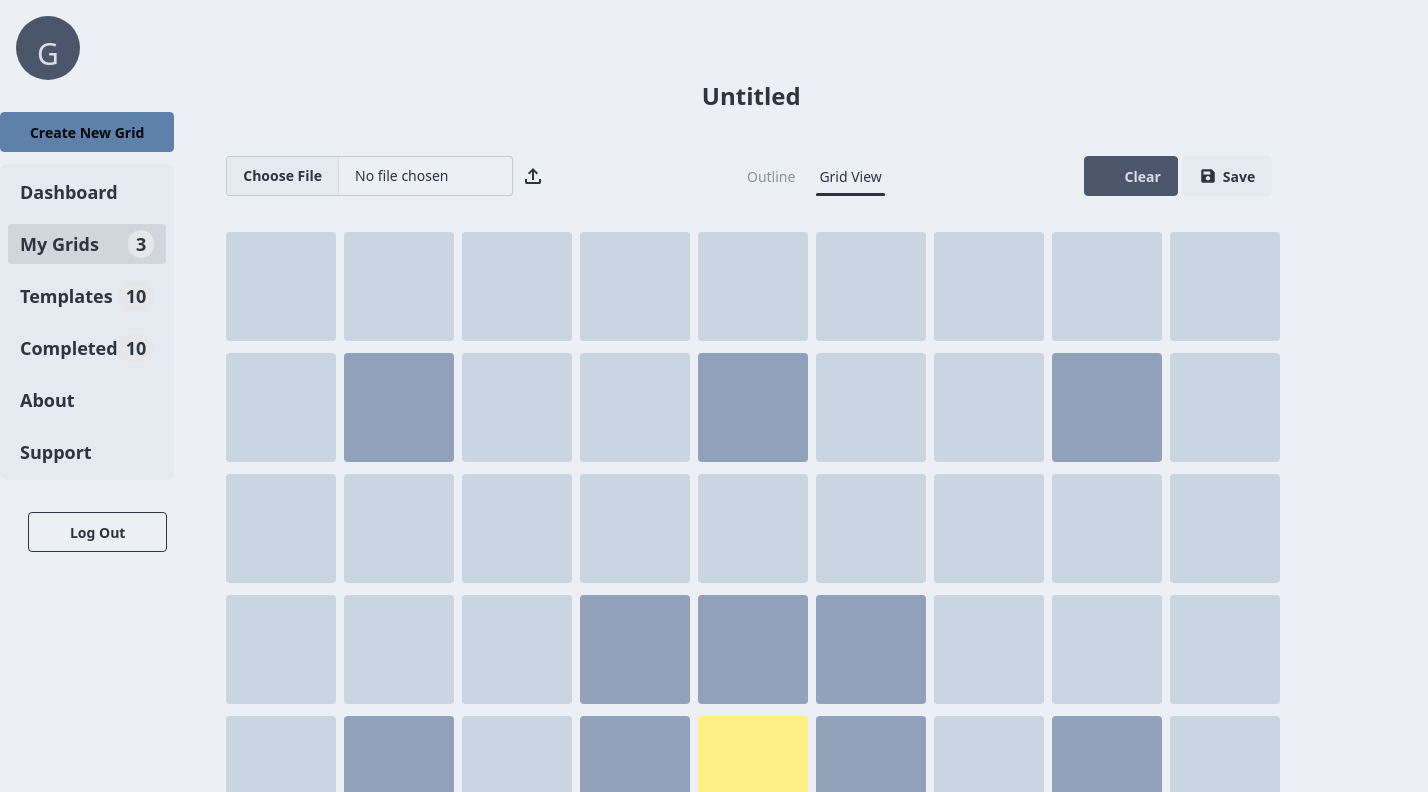
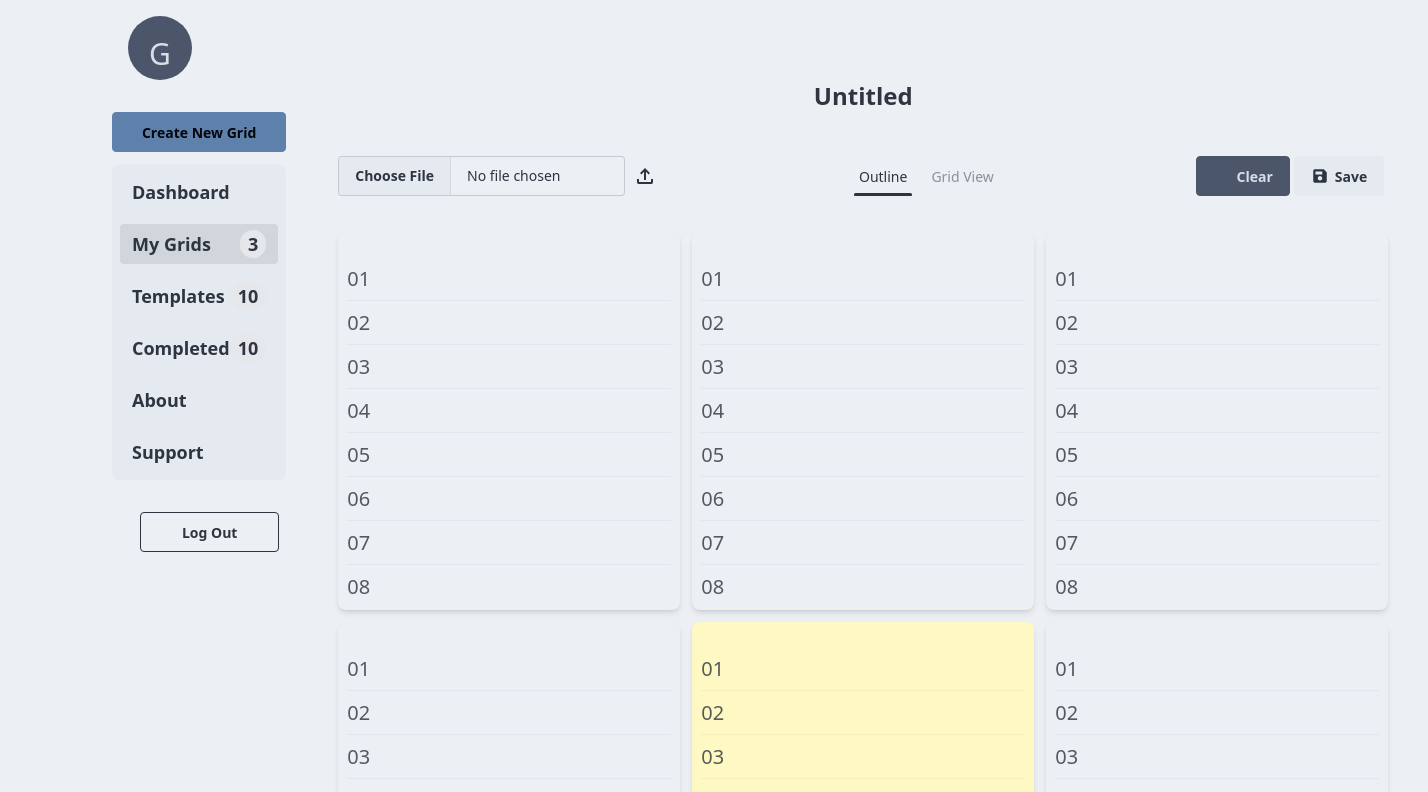
Before and after one commit to nathanccz/harada-method-app, a React (Vite) app: page /dashboard/grids/1 in a window 1280 px wide. Shown: the top 792 px of the page, 1428 px wide, since content can reach past the window. Built offline with nearby package versions, Linux system fonts and the light colour scheme; some icons are missing.

Commit message:
various layout consistency changes.

```diff
--- a/data.json
+++ b/data.json
@@ -1,5 +1,6 @@
 {
   "title": "",
+  "description": "",
   "grids": [
     [
       { "id": "outer-0-1", "slot": "top-left", "text": "" },
@@ -102,5 +103,6 @@
     ]
   ],
   "createdAt": "",
-  "lastModified": ""
+  "lastModified": "",
+  "completedAt": ""
 }
--- a/src/App.css
+++ b/src/App.css
@@ -40,7 +40,7 @@
 .read-the-docs {
   color: #888;
 } */
-#root {
+/* #root {
   max-width: 1280px;
   margin: 0 auto;
-}
+} */
--- a/src/components/GridView.jsx
+++ b/src/components/GridView.jsx
@@ -8,7 +8,7 @@ import { Icon } from '@iconify/react/dist/iconify.js'
 import Dropdown from './Dropdown'
 
 export default function GridView() {
-  const [gridView, setGridView] = useState(true)
+  const [gridView, setGridView] = useState(false)
   const [titleHovered, setTitleHovered] = useState(false)
   const [gridData, setGridData] = useState(data)
   const [focused, setFocused] = useState([])
@@ -35,7 +35,7 @@ export default function GridView() {
   }
 
   return (
-    <main className="flex flex-col gap-5 mt-5 p-10">
+    <main className="flex flex-col gap-5 mt-5 p-10 basis-4/5">
       {/* TITLE AREA */}
       <div
         className="relative w-fit mx-auto rounded hover:bg-gray-300 duration-100 p-2"
--- a/src/components/Main.jsx
+++ b/src/components/Main.jsx
@@ -5,7 +5,7 @@ import Stats from './Stats'
 
 export default function Main() {
   return (
-    <main className="flex flex-col gap-5 mt-5 p-10">
+    <main className="flex flex-col gap-5 mt-5 p-10 w-[80%]">
       <h1 className="text-2xl font-bold">Welcome, Nathan</h1>
       <Stats />
       <div className="border rounded border-gray-300 bg-accent p-36 text-center flex flex-col gap-3">
--- a/src/components/MyGrids.jsx
+++ b/src/components/MyGrids.jsx
@@ -2,7 +2,7 @@ import { NavLink } from 'react-router-dom'
 
 export default function MyGrids() {
   return (
-    <main className="flex flex-col gap-5 mt-5 p-10">
+    <main className="flex flex-col gap-5 mt-5 p-10 basis-4/5">
       <h1 className="text-2xl font-bold">My Grids</h1>
       <div className="card w-96 bg-base-100 card-md shadow-sm border border-transparent hover:bg-base-200 hover:border-accent ease-in-out duration-100">
         <div className="card-body">
--- a/src/components/Overview.jsx
+++ b/src/components/Overview.jsx
@@ -1,108 +1,47 @@
-export default function Overview() {
+import { Icon } from '@iconify/react'
+import { useState } from 'react'
+
+export default function Overview({ gridData }) {
+  const [hovered, setHovered] = useState(null)
+
   return (
-    <ul className="list bg-base-100 rounded-box shadow-md">
-      <li className="p-4 pb-2 text-xs opacity-60 tracking-wide">
-        Most played songs this week
-      </li>
+    <div className="h-[1050px] mb-24 w-[1050px] grid grid-cols-3 gap-3 basis-4/5">
+      {gridData.grids.map((grid, ind) => (
+        <ul
+          className={`list ${
+            grid[0].id.startsWith('main') ? 'bg-yellow-100' : 'bg-base-100'
+          } rounded-box shadow-md hover:bg-base-200 ease-in-out duration-100 border border-transparent hover:border-primary relative`}
+          key={`grid-${ind + 1}`}
+          onMouseEnter={() =>
+            setHovered(grid[0].id.split('-').slice(0, 3).join('-'))
+          }
+          onMouseLeave={() => setHovered(null)}
+        >
+          <li className="p-4 pb-2 text-md uppercase opacity-80 font-bold tracking-wide">
+            {grid[4].text}
+          </li>
 
-      <li className="list-row">
-        <div className="text-4xl font-thin opacity-30 tabular-nums">01</div>
-        <div>
-          <img
-            className="size-10 rounded-box"
-            src="https://img.daisyui.com/images/profile/demo/1@94.webp"
-          />
-        </div>
-        <div className="list-col-grow">
-          <div>Dio Lupa</div>
-          <div className="text-xs uppercase font-semibold opacity-60">
-            Remaining Reason
-          </div>
-        </div>
-        <button className="btn btn-square btn-ghost">
-          <svg
-            className="size-[1.2em]"
-            xmlns="http://www.w3.org/2000/svg"
-            viewBox="0 0 24 24"
-          >
-            <g
-              strokeLinejoin="round"
-              strokeLinecap="round"
-              strokeWidth="2"
-              fill="none"
-              stroke="currentColor"
-            >
-              <path d="M6 3L20 12 6 21 6 3z"></path>
-            </g>
-          </svg>
-        </button>
-      </li>
+          {/* Skip the middle cell since it's in the list title */}
+          {[...grid.slice(0, 4), ...grid.slice(5)].map((cell, ind) => (
+            <li className="list-row p-2" key={cell.id}>
+              <div className="text-xl font-thin opacity-80 tabular-nums">
+                {(ind + 1).toString().padStart(2, '0')}
+              </div>
 
-      <li className="list-row">
-        <div className="text-4xl font-thin opacity-30 tabular-nums">02</div>
-        <div>
-          <img
-            className="size-10 rounded-box"
-            src="https://img.daisyui.com/images/profile/demo/4@94.webp"
-          />
-        </div>
-        <div className="list-col-grow">
-          <div>Ellie Beilish</div>
-          <div className="text-xs uppercase font-semibold opacity-60">
-            Bears of a fever
-          </div>
-        </div>
-        <button className="btn btn-square btn-ghost">
-          <svg
-            className="size-[1.2em]"
-            xmlns="http://www.w3.org/2000/svg"
-            viewBox="0 0 24 24"
-          >
-            <g
-              strokeLinejoin="round"
-              strokeLinecap="round"
-              strokeWidth="2"
-              fill="none"
-              stroke="currentColor"
-            >
-              <path d="M6 3L20 12 6 21 6 3z"></path>
-            </g>
-          </svg>
-        </button>
-      </li>
-
-      <li className="list-row">
-        <div className="text-4xl font-thin opacity-30 tabular-nums">03</div>
-        <div>
-          <img
-            className="size-10 rounded-box"
-            src="https://img.daisyui.com/images/profile/demo/3@94.webp"
-          />
-        </div>
-        <div className="list-col-grow">
-          <div>Sabrino Gardener</div>
-          <div className="text-xs uppercase font-semibold opacity-60">
-            Cappuccino
-          </div>
-        </div>
-        <button className="btn btn-square btn-ghost">
-          <svg
-            className="size-[1.2em]"
-            xmlns="http://www.w3.org/2000/svg"
-            viewBox="0 0 24 24"
-          >
-            <g
-              strokeLinejoin="round"
-              strokeLinecap="round"
-              strokeWidth="2"
-              fill="none"
-              stroke="currentColor"
-            >
-              <path d="M6 3L20 12 6 21 6 3z"></path>
-            </g>
-          </svg>
-        </button>
-      </li>
-    </ul>
+              <div className="list-col-grow flex items-center">
+                <div>{cell.text}</div>
+              </div>
+            </li>
+          ))}
+          {grid[0].id.startsWith(hovered) && (
+            <Icon
+              icon="material-symbols:edit-outline"
+              className="text-2xl cursor-pointer absolute top-0 right-0"
+              onClick={() => handleClickEdit(task.id, task.text)}
+            />
+          )}
+        </ul>
+      ))}
+    </div>
   )
 }
--- a/src/components/Sidebar.jsx
+++ b/src/components/Sidebar.jsx
@@ -11,7 +11,7 @@ export default function Sidebar() {
   return loading ? (
     <SkeletonSidebar />
   ) : (
-    <aside className="flex w-80 flex-col">
+    <aside className="flex flex-col w-[300px]">
       <div className="flex mb-8 mt-4 mx-4">
         <div className="avatar placeholder">
           <div className="bg-neutral text-neutral-content w-16 rounded-full flex justify-center items-center">
--- a/src/components/Templates.jsx
+++ b/src/components/Templates.jsx
@@ -1,6 +1,6 @@
 export default function Templates() {
   return (
-    <main className="flex flex-col gap-5 mt-5 p-10">
+    <main className="flex flex-col gap-5 mt-5 p-10 basis-4/5">
       <h1 className="text-2xl font-bold">Templates</h1>
       <div className="card bg-base-100 w-84 shadow-sm border border-transparent hover:bg-base-200 hover:border-accent ease-in-out duration-100">
         <figure className="px-10 pt-10">
--- a/src/pages/Dashboard.jsx
+++ b/src/pages/Dashboard.jsx
@@ -5,7 +5,7 @@ import { Outlet } from 'react-router-dom'
 export default function Dashboard() {
   return (
     <>
-      <div className="flex relative max-w-[1400px] mx-auto gap-3">
+      <div className="flex relative gap-3 px-28">
         <Sidebar />
         <Outlet />
       </div>
```
